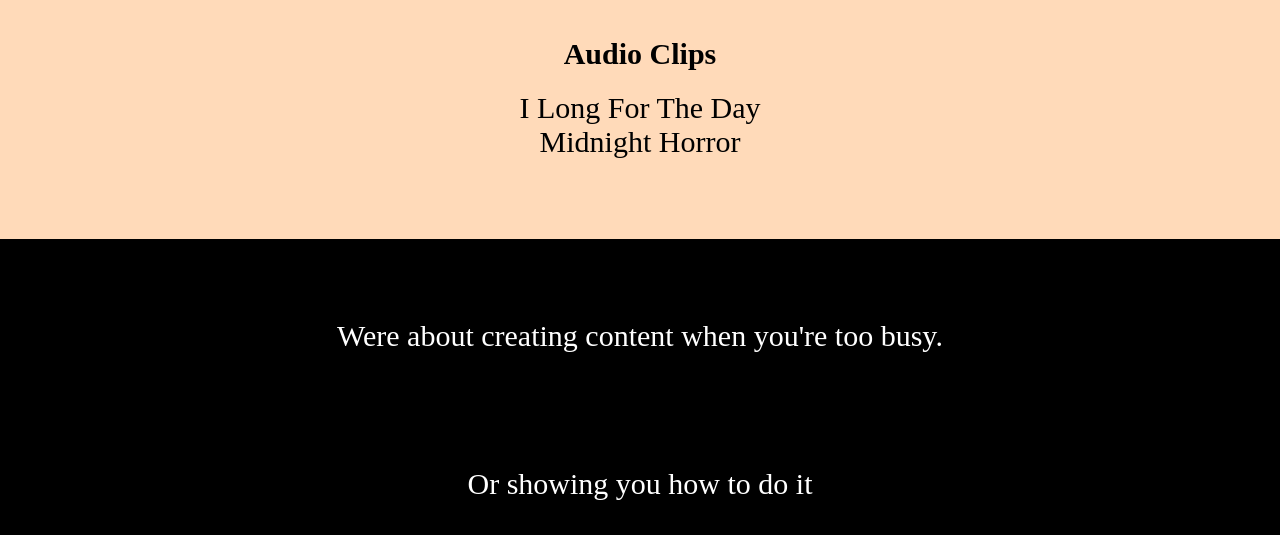
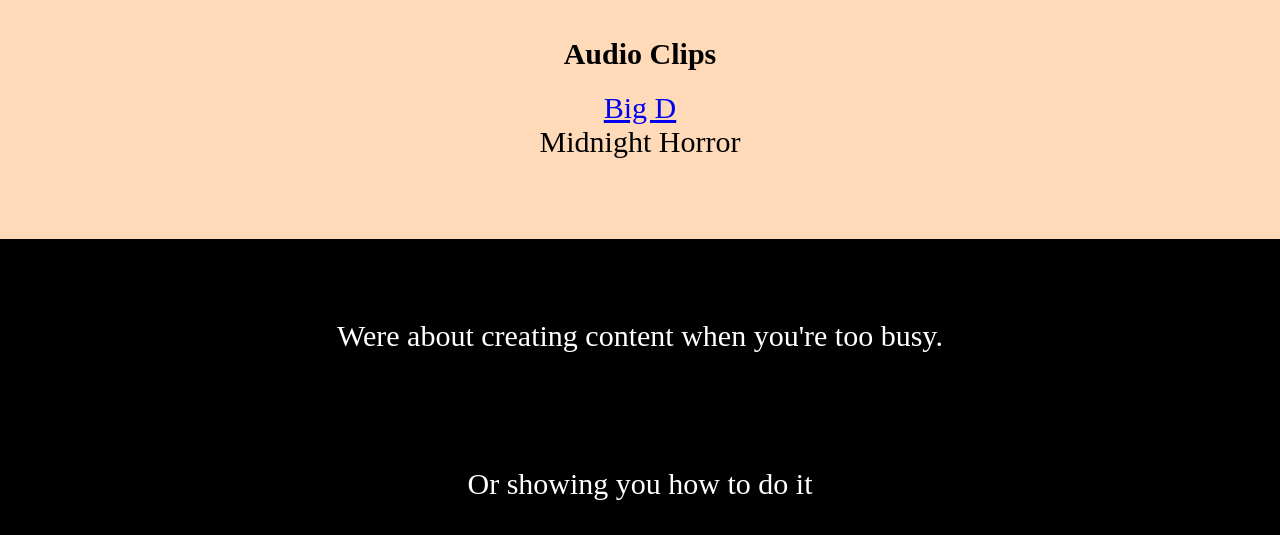
Before and after one commit to homestudioinfo/homestudioinfo, a plain HTML site: page audio.html in a window 1280 px wide. Shown: the part 2670-3205 px from the top of the page. Drawn offline with Linux system fonts and the light colour scheme.

Commit message:
Audio clip link

```diff
--- a/audio.html
+++ b/audio.html
@@ -113,7 +113,9 @@
 
 	  <section class="audio_clips">
 		<ul>
-			<li>I Long For The Day</li>
+			<a href="https://drive.google.com/file/d/1YuHTcjJml6XQtYD7574lCZ7UaUem6uqm/view?usp=sharing">
+			  <li>Big D</li>
+			</a>
 			<li>Midnight Horror</li>
 		</ul>
 	  </section>
```
